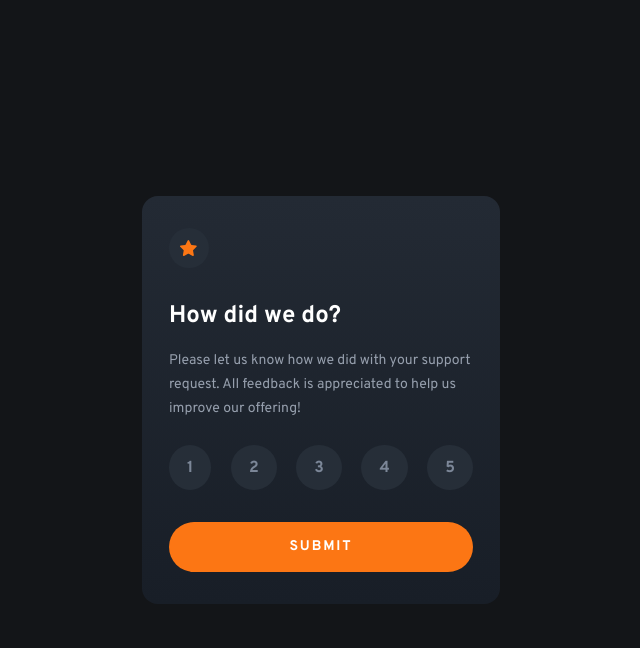
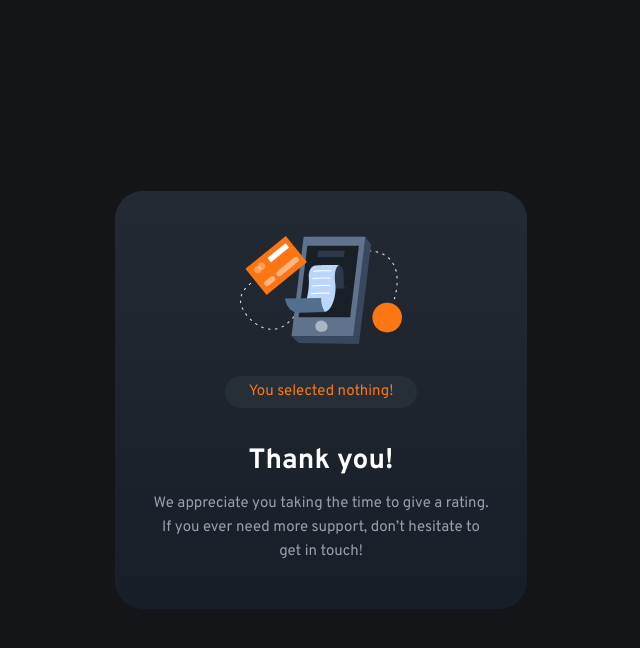
Before and after one commit to joanFaseDev/interactive-rating-component, a plain HTML site: page index.html in a window 1280 px wide. Both pictures are taken after a click on the button "SUBMIT". Shown: the whole page, without its empty margins (319-959 px from the left). Drawn offline with Linux system fonts and the light colour scheme.

Commit message:
style.css & app.js updated

```diff
--- a/app.js
+++ b/app.js
@@ -1,22 +1,88 @@
+const body = document.querySelector(`body`);
 const form = document.querySelector(`.card`);
 const inputsCollection = document.querySelector(`.card__three`).children;
 let feedback = undefined;
+let inputsLength = undefined;
 
 registerFeedback(inputsCollection);
 
-form.addEventListener("submit", (evt) => {
+form.addEventListener(`submit`, (evt) => {
   evt.preventDefault();
-  console.dir(inputsCollection);
-  console.dir(inputs);
+  removeFormEntries();
+  changeFormLayout();
+  const divImg = createNewImage();
+  const feedback = createFeedbackMessage();
+  const thankYou = createThankYouMessage();
+  form.append(divImg, feedback, thankYou);
 });
+
+function removeFormEntries() {
+  const entries = Array.from(form.children);
+  entries.forEach((elem) => {
+    elem.remove();
+  });
+}
+
+function changeFormLayout() {
+  form.classList.remove(`padding-all`);
+  form.classList.add(`padding-all-submit`, `padding-media`);
+}
 
 /*Listen to every input's click event and save the value of the last clicked input */
 function registerFeedback(collection) {
   const inputs = Array.from(collection);
+  inputsLength = inputs.length;
   inputs.forEach((elem) => {
-    elem.addEventListener("click", (evt) => {
+    elem.addEventListener(`click`, (evt) => {
       feedback = evt.target.value;
       console.log(feedback);
     });
   });
 }
+
+function checkFeedbackInput() {
+  if (!feedback) {
+    return `You selected nothing!`;
+  } else {
+    return `You selected ${feedback} out of ${inputsLength}`;
+  }
+}
+
+function createNewImage() {
+  const div = document.createElement(`div`);
+  const image = document.createElement(`img`);
+  image.src = `./images/illustration-thank-you.svg`;
+  div.classList.add(`flex-center`);
+  div.append(image);
+  return div;
+}
+
+function createFeedbackMessage() {
+  const div = document.createElement(`div`);
+  const paragraph = document.createElement(`p`);
+  const checkedFeedback = checkFeedbackInput();
+  paragraph.textContent = checkedFeedback;
+  paragraph.classList.add(`clr-pri`);
+  div.classList.add(`bg-pri-400`, `round-corner`, `card__feedback`);
+  div.append(paragraph);
+  return div;
+}
+
+function createThankYouMessage() {
+  const div = document.createElement(`div`);
+  const h2 = document.createElement(`h2`);
+  const paragraph = document.createElement(`p`);
+  h2.textContent = `Thank you!`;
+  paragraph.textContent = `We appreciate you taking the time to give a rating. If
+  you ever need more support, don’t hesitate to get in touch!`;
+  h2.classList.add(`fs-24`, `txt-center`);
+  paragraph.classList.add(
+    `fs-14`,
+    `lh-22`,
+    `margin-top`,
+    `txt-center`,
+    `fs-media`
+  );
+  div.append(h2, paragraph);
+  return div;
+}
--- a/style.css
+++ b/style.css
@@ -7,7 +7,7 @@
   --fs-350: 0.9375rem;
   --fs-400: 16px;
   --fs-600: 1.5rem; /*24px*/
-  --fs-700: 1.75rem;
+  --fs-700: 1.75rem; /*28px*/
   --fw-400: 400;
   --fw-700: 700;
   --line-h-400: 1.375rem;
@@ -25,7 +25,10 @@
 
   /*SPACING*/
   --space-0: 0;
+  --space-0-3125: 0.3125rem; /*5px*/
   --space-0-5: 0.5rem; /*8px*/
+  --space-0-625: 0.625rem; /*10px*/
+  --space-0-75: 0.75rem; /*12px*/
   --space-0-9375: 0.9375rem; /* 15px */
   --space-1: 1rem; /*16px*/
   --space-1-125: 1.125rem; /*18px*/
@@ -34,7 +37,11 @@
   --space-1-7: 1.7rem; /*27.2px*/
   --space-1-875: 1.875rem; /*30px*/
   --space-2: 2rem; /*32px*/
+  --space-2-125: 2.125rem; /*34px*/
+  --space-2-3125: 2.3125rem; /*37px*/
   --space-2-5: 2.5rem; /*40px*/
+  --space-2-8125: 2.8125rem; /*45px*/
+  --space-3: 3rem; /*48px*/
 }
 
 /* Box sizing rules */
@@ -123,7 +130,6 @@ body {
   font-family: var(--ff-default);
   display: grid;
   place-content: center;
-  min-height: 100vh;
 }
 
 form {
@@ -180,12 +186,24 @@ input:focus {
 }
 
 /* Utilities */
+.half-width {
+  width: 50%;
+}
+
 .padding-all {
   padding: var(--space-1-5) var(--space-1-5) var(--space-2);
 }
 
+.padding-all-submit {
+  padding: var(--space-2-125) var(--space-1-5) var(--space-2-3125);
+}
+
 .margin-v {
   margin: var(--space-1-5) var(--space-0);
+}
+
+.margin-top {
+  margin-top: var(--space-0-625);
 }
 
 .flex {
@@ -194,8 +212,22 @@ input:focus {
   justify-content: space-between;
 }
 
+.flex-center {
+  display: flex;
+  justify-content: center;
+  align-items: center;
+}
+
+.txt-center {
+  text-align: center;
+}
+
 .fs-14 {
   font-size: var(--fs-300);
+}
+
+.fs-15 {
+  font-size: var(--fs-350);
 }
 
 .fs-24 {
@@ -208,6 +240,10 @@ input:focus {
 
 .lh-22 {
   line-height: var(--space-1-375);
+}
+
+.clr-pri {
+  color: var(--clr-primary);
 }
 
 .clr-pri-200 {
@@ -226,6 +262,10 @@ input:focus {
   border-radius: var(--fs-400);
 }
 
+.round-corner {
+  border-radius: 100px;
+}
+
 .pointer:hover {
   cursor: pointer;
 }
@@ -238,6 +278,14 @@ input:focus {
   justify-content: center;
   align-items: center;
   border-radius: 50%;
+}
+
+.card__feedback {
+  width: 62%;
+  padding: var(--space-0-3125) var(--space-0-75);
+  margin: var(--space-1-5) auto;
+  text-align: center;
+  font-size: var(--fs-300);
 }
 
 /* Better layout for really tiny devices */
@@ -253,12 +301,22 @@ input:focus {
 }
 
 @media (min-width: 615px) {
+  /* BEFORE & AFTER SUBMIT */
+
+  p {
+    font-size: var(--fs-350);
+  }
+
   .padding-all {
-    padding: var(--space-2) var(--space-1-7);
+    padding: var(--space-2) var(--space-2-3125);
   }
 
   .fs-14:not(p, button) {
     font-size: var(--fs-400);
+  }
+
+  .fs-24 {
+    font-size: var(--fs-700);
   }
 
   .lh-22 {
@@ -272,4 +330,32 @@ input:focus {
   .margin-v:not(h2) {
     margin: var(--space-1-5) var(--space-0) var(--space-2);
   }
+
+  .corner {
+    border-radius: var(--fs-700);
+  }
+
+  .card__one {
+    width: var(--space-3);
+    height: var(--space-3);
+  }
+
+  /* EXCLUSIVELY AFTER SUBMIT */
+  form {
+    min-width: 412px;
+  }
+
+  .padding-media {
+    padding: var(--space-2-8125) var(--space-2-3125);
+  }
+
+  .card__feedback {
+    width: 57%;
+    margin: var(--space-2) auto;
+    font-size: var(--fs-350);
+  }
+
+  .fs-media {
+    font-size: var(--fs-350);
+  }
 }
```
